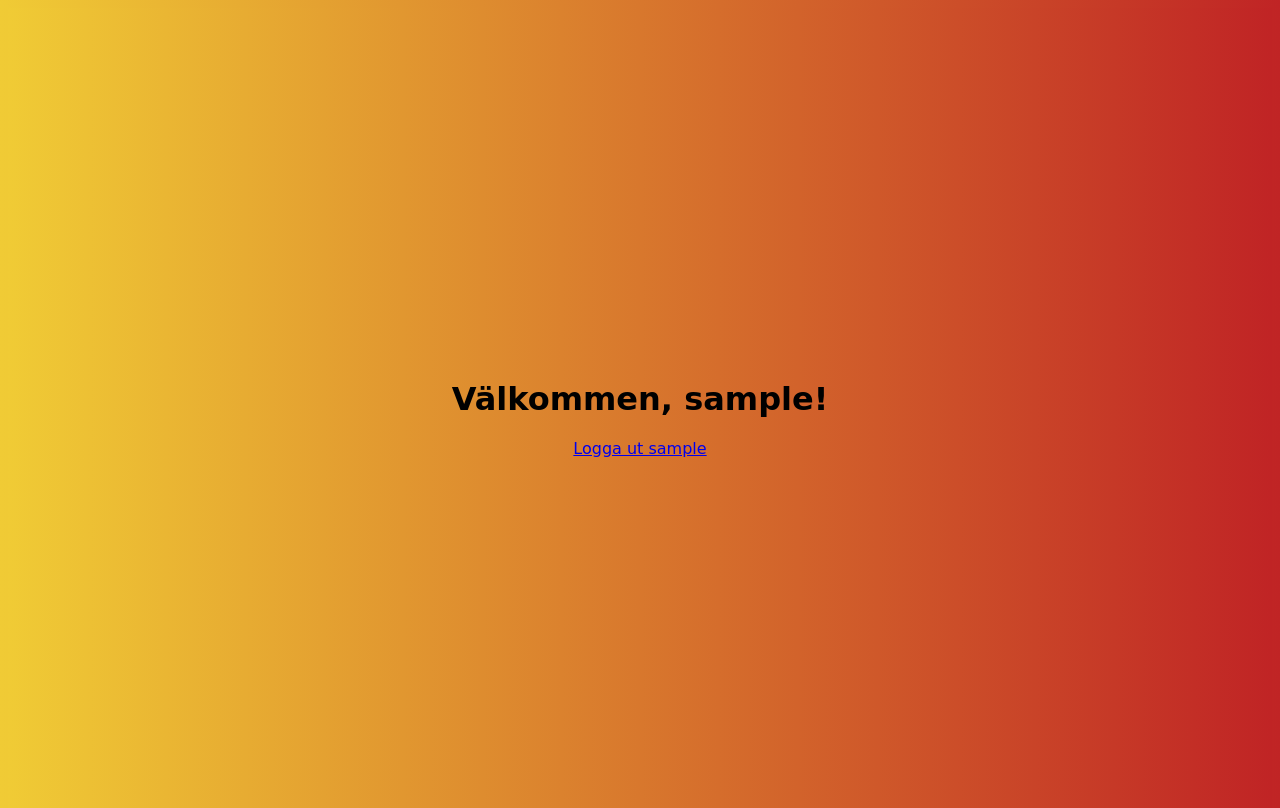
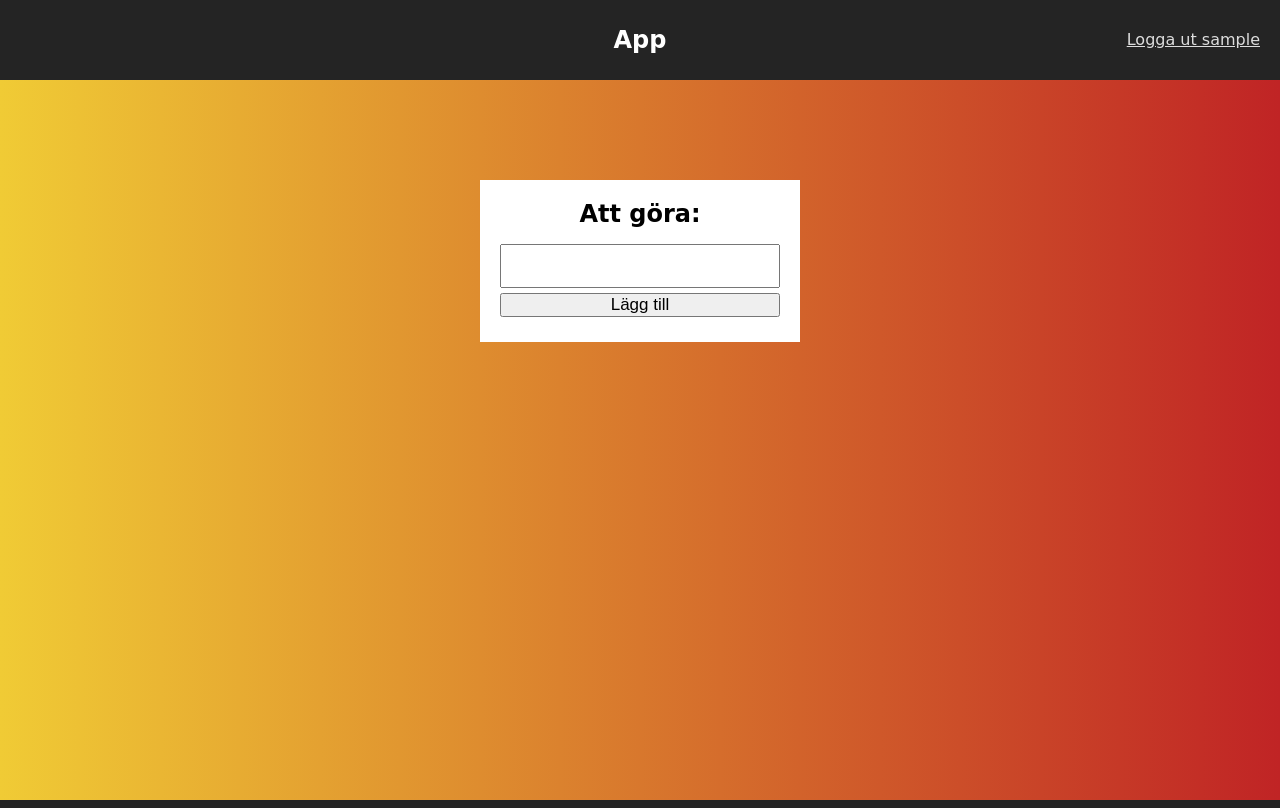
Before and after one commit to Wibly/App, a PHP site: page / in a window 1280 px wide. Run offline with PHP 8.4, Linux system fonts and the light colour scheme; the visitor is signed in with stand-in values (Sample User, id 1); data that the repository does not hold is empty.

Commit message:
Added insert new tasks function.

```diff
--- a/css/app.css
+++ b/css/app.css
@@ -7,16 +7,18 @@ html, body {
   background: -webkit-linear-gradient(to right, #F0CB35, #C02425);
   background: linear-gradient(to right, #F0CB35, #C02425);
 }
-body {
-  font-family: 'Lobster', cursive;+
-  margin: 0;
+#register, #login {
   display: flex;
   align-items: center;
   justify-content: center;
   flex-direction: column;
 }
-form {
- width: 20%;
+body {
+  font-family: 'Lobster', cursive;
+  margin: 0;
+
+}
+.ebin {
  background: #ecf0f1;
  padding: 20px;
  width: 320px;
@@ -46,3 +48,33 @@ h3 {
 .login input[type=submit]:hover {
   background: #c0392b;
 }
+nav {
+  background: #242424;
+  color: #fff;
+  height: 80px;
+  line-height: 80px;
+  padding: 0 20px;
+  position: relative;
+  text-align: center;
+}
+nav a {
+  color: #ddd;
+  float: right;
+}
+nav h1 {
+  margin: 0 auto;
+  position: absolute;
+  top: 50%;
+  left: 50%;
+  transform: translate(-50%, -50%);
+}
+section {
+  background: #fff;
+  margin: 100px auto;
+  padding: 20px;
+  width: 320px;
+}
+section h2 {
+  margin: 0 auto;
+  text-align: center;
+}
--- /dev/null
+++ b/includes/functions.php
@@ -0,0 +1,32 @@
+<?php
+
+  function usernameExists($username) {
+    global $connection;
+
+    $query = "SELECT username FROM users WHERE username = '$username' ";
+    $result = mysqli_query($connection, $query);
+
+    if (mysqli_num_rows($result) > 0) {
+      return true;
+    }
+    else {
+      return false;
+    }
+  }
+  function addTask() {
+    global $connection;
+
+    if (isset($_POST['taskName'])) {
+     $title = $_POST['taskName'];
+     $userID = $_SESSION['id'];
+
+     $query = "INSERT INTO tasks(title, user_id)";
+     $query .= "VALUES('$title', '$userID')";
+
+     $addTaskQuery = mysqli_query($connection, $query);
+    }
+    else {
+      echo "wtf?";
+    }
+  }
+?>
--- a/includes/header.php
+++ b/includes/header.php
@@ -1,3 +1,9 @@
+<?php
+
+  include "db.php";
+  include "functions.php";
+
+ ?>
 <!DOCTYPE html>
 <html>
   <head>
@@ -6,4 +12,4 @@
     <link rel="stylesheet" href="css/animate.css">
     <link rel="stylesheet" href="css/app.css">
   </head>
-  <body>
+  <body id="<?php echo $bodyID; ?>">
--- a/index.php
+++ b/index.php
@@ -1,17 +1,40 @@
 <?php
-  session_start();
   $title = "Välkommen";
   include "includes/header.php";
+  session_start();
+
+  if (isset($_POST['addTask'])) {
+    addTask();
+  }
  ?>
 
- <?php if ($_SESSION['username']) : ?>
+ <?php if (isset($_SESSION['username'])) : ?>
+   <nav>
+     <a href="logout.php">Logga ut <?php echo $_SESSION['username']; ?></a>
+     <h1>App</h1>
+   </nav>
 
-    <h1>Välkommen, <?php echo $_SESSION['username']; ?>!</h1>
-    <a href="logout.php">Logga ut <?php echo $_SESSION['username']; ?></a>
+    <section>
+      <h2>Att göra:</h2>
+      <ul>
+        <?php
+          $id = $_SESSION['id'];
+          $query = "SELECT title  FROM tasks WHERE user_id = '$id'" ;
+          $result = mysqli_query($connection, $query);
 
+          while ($row = mysqli_fetch_array($result)) {
+            echo "<li>" . $row['title'] . "</li>";
+          }
+        ?>
+      </ul>
+      <form action="index.php" method="post">
+        <input type="text" name="taskName">
+        <input type="submit" name="addTask" value="Lägg till">
+      </form>
+    </section>
 <?php else : ?>
 
-    <h1>GTFO!</h1>
+    <h1>Ingen Tillgång!</h1>
 
 <?php endif; ?>
 
```
Also changed, not shown: login.php (+24 -14 lines), register.php (added, +52 -0 lines).
